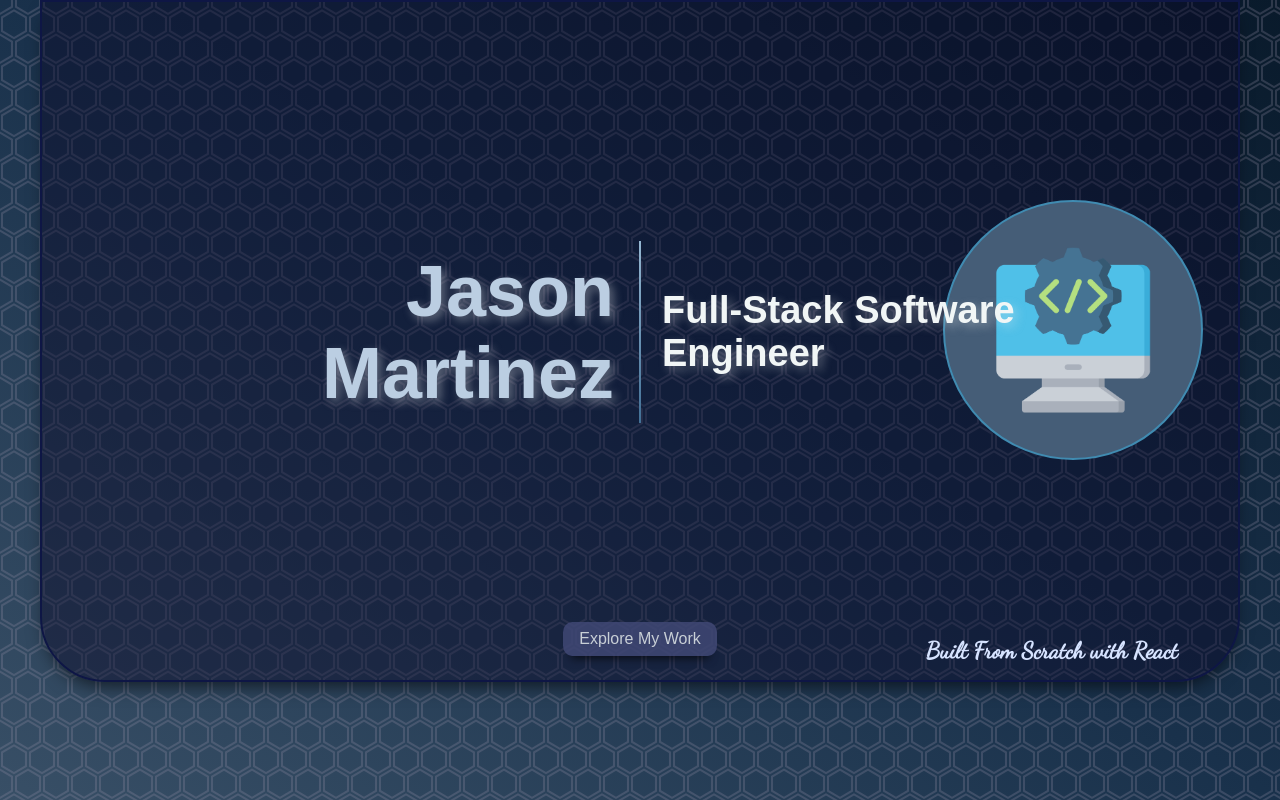
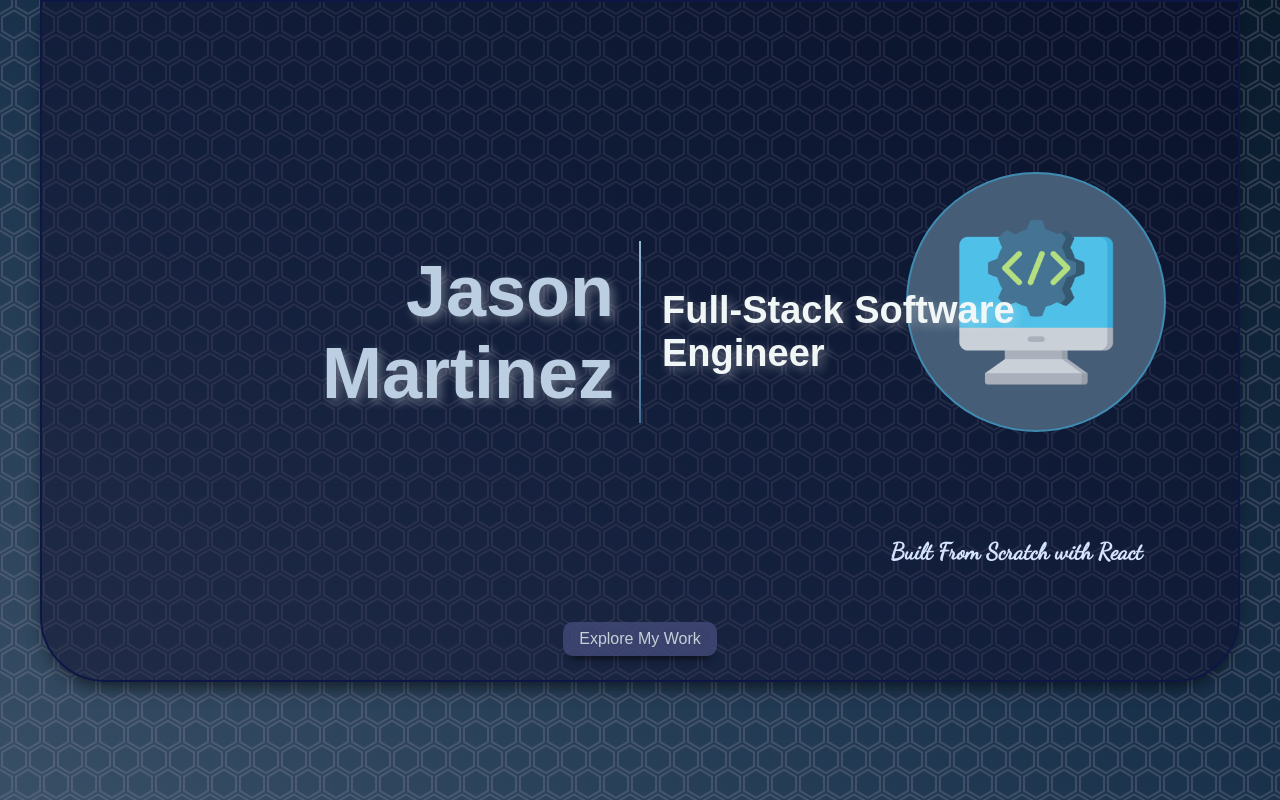
Before and after one commit to jasonmar08/Professional_Portfolio, a React (Create React App) app in the folder my-portfolio/: page / in a window 1280 px wide. Built offline with nearby package versions, Linux system fonts and the light colour scheme; no server answers; a web font is replaced by a local one.

Commit message:
add slide down animation welcome container

```diff
--- a/my-portfolio/src/pages/Welcome.js
+++ b/my-portfolio/src/pages/Welcome.js
@@ -9,7 +9,7 @@ const Welcome = () => {
   }, [])
 
   return (
-    <div className="welcome-container">
+    <div data-aos="slide-down" className="welcome-container">
       <div className="welcome-info">
         <h1 data-aos="slide-right">Jason Martinez</h1>
         <h2 data-aos="flip-up">Full-Stack Software Engineer</h2>
```
